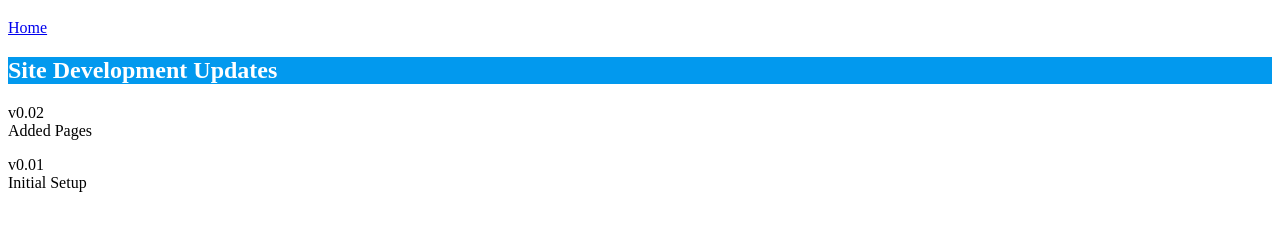
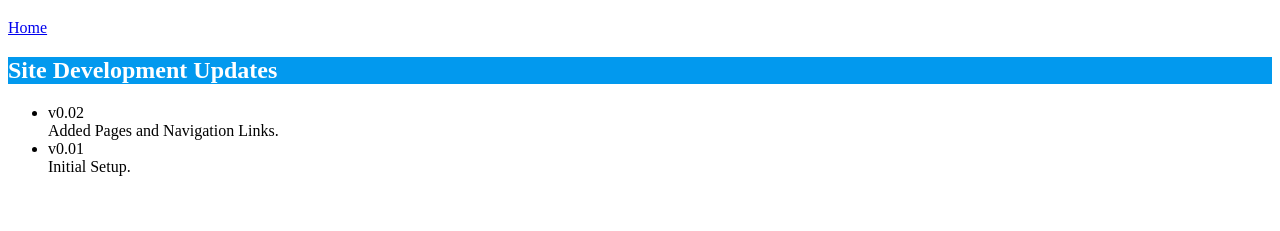
Before and after one commit to cel19892000/PressureWashingCo, a plain HTML site: page sitedev/index.html in a window 1280 px wide. Shown: the part 61-292 px from the top of the page. Drawn offline with Linux system fonts and the light colour scheme; files that its build step writes are made by us from their sources.

Commit message:
list changes

```diff
--- a/sitedev/index.html
+++ b/sitedev/index.html
@@ -12,15 +12,17 @@
 
     <h2>Site Development Updates</h2>
 
-    <p>
-        v0.02<br>
-        Added Pages
-    </p>
+    <ul>
+        <li>
+            v0.02<br>
+            Added Pages and Navigation Links.
+        </li>
 
-    <p>
-        v0.01<br>
-        Initial Setup
-    </p>
+        <li>
+            v0.01<br>
+            Initial Setup.
+        </li>
+    </ul>
 
 </body>
 </html>
```
